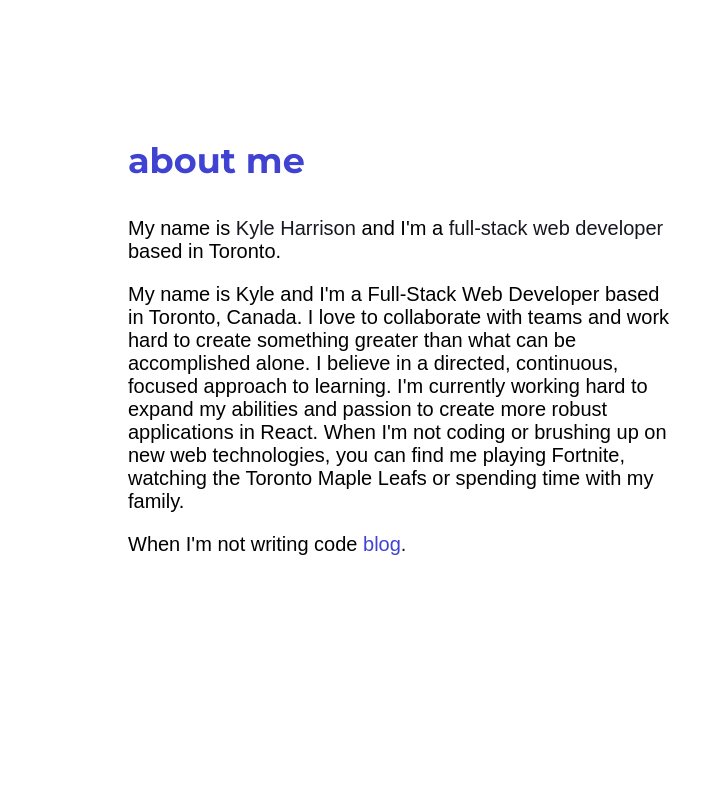
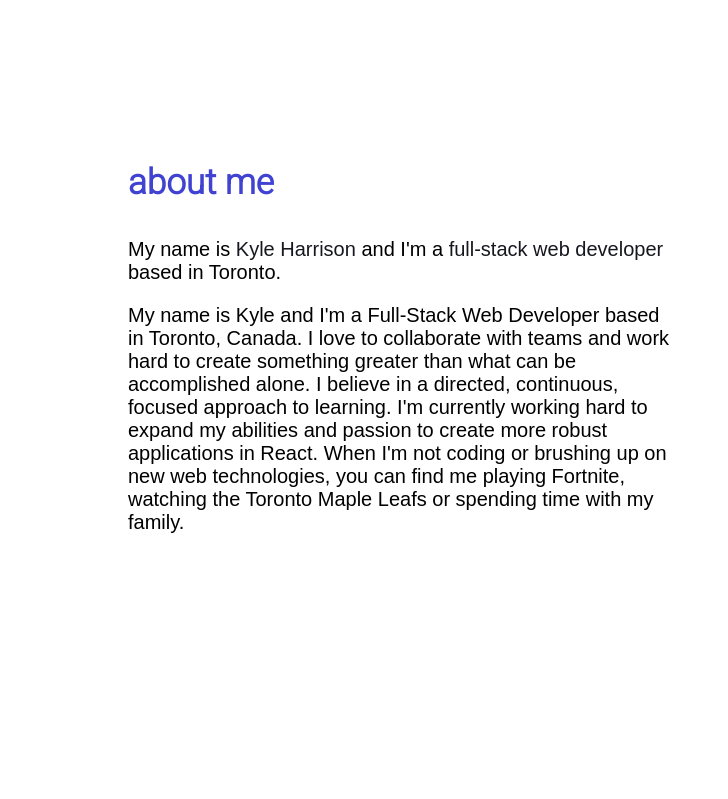
Before and after one commit to kharrison34/KPCH-portfolio, a plain HTML site: page index.html in a window 1280 px wide. Shown: the part 860-1659 px from the top of the page, 0-728 px from the left. Drawn offline with nearby package versions, Linux system fonts and the light colour scheme; grey boxes are pictures that could not be loaded; a web font is replaced by a local one.

Commit message:
changed colouring

```diff
--- a/index.html
+++ b/index.html
@@ -23,6 +23,8 @@
     />
     <link href="https://unpkg.com/aos@2.3.1/dist/aos.css" rel="stylesheet" />
     <link rel="stylesheet" href="styles/style.css" />
+    <link rel="preconnect" href="https://fonts.gstatic.com">
+    <link href="https://fonts.googleapis.com/css2?family=Roboto:wght@300&display=swap" rel="stylesheet">
   </head>
   <body>
     <a href="#main" class="sr-only sr-only-show-focus">Skip to main content</a>
@@ -82,16 +84,7 @@
           <p>
             My name is Kyle and I'm a Full-Stack Web Developer based in Toronto, Canada. I love to collaborate with teams and work hard to create something greater than what can be accomplished alone. I believe in a directed, continuous, focused approach to learning. I'm currently working hard to expand my abilities and passion to create more robust applications in React. When I'm not coding or brushing up on new web technologies, you can find me playing Fortnite, watching the Toronto Maple Leafs or spending time with my family.
           </p>
-          <p>
-            When I'm not writing code
-            <a
-              href="./blog/"
-              target="_blank"
-              rel="noopener noreferrer"
-              aria-label="Blog, opens in a new tab."
-              >blog</a
-            ><span aria-hidden="true">.</span>
-          </p>
+
         </div>
         <div class="about__img aos-init aos-animate" data-aos="fade-left">
           <img src="assets/KPCHHeadshot.jpg" alt="" />
@@ -277,7 +270,7 @@
       <section id="contact" class="contact">
         <div class="wrapper flex-container">
           <div class="contact__info aos-init aos-animate" data-aos="fade-right">
-            <img src="assets/lines-yellow.png" alt="" />
+            <!-- <img src="assets/lines-yellow.png" alt="" /> -->
             <h3>Get In Touch</h3>
             <p>
               Thank you for visiting my site!
@@ -315,7 +308,7 @@
           </div>
           <h4 class="sr-only">Contact form</h4>
           <form
-            action=""
+            action="mailto:kyle.harrison344@gmail.com"
             method="POST"
             class="flex-container aos-init aos-animate"
             data-aos="fade-left"
--- a/styles/style.css
+++ b/styles/style.css
@@ -246,7 +246,7 @@ h1,
 h3,
 h4 {
   text-transform: lowercase;
-  font-family: 'Montserrat', sans-serif;
+  font-family: 'roboto', sans-serif;
 }
 
 h3 {
@@ -476,7 +476,7 @@ h2 {
   width: 55px;
   height: 55px;
   border-radius: 50%;
-  background-color: #62239a;
+  background-color: #58b981;
   -webkit-transition: 0.3s all;
   transition: 0.3s all;
   cursor: pointer;
@@ -1047,7 +1047,7 @@ nav ul li {
 }
 
 .contact {
-  background: #62239a;
+  background: #4042d1;
   background-size: cover;
   background-position: bottom center;
   color: #fff;
```
Also changed, not shown: 1 other file.
